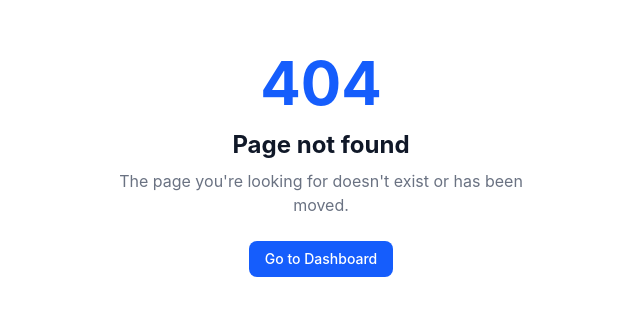
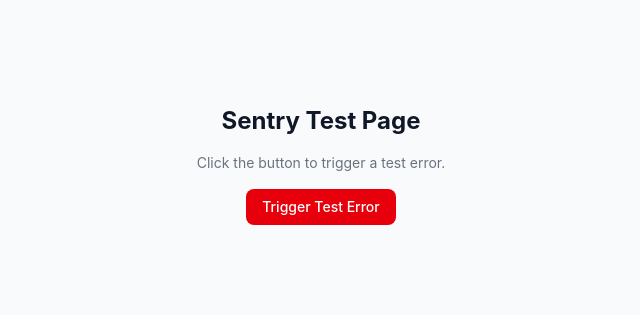
Before and after one commit to soonerninja/volunteerapp, a Next.js app: page /sentry-example-page in a window 1280 px wide. Before the commit this address had no page. Shown: the part 235-550 px from the top of the page, without its empty margins (319-959 px from the left). Built offline with nearby package versions, Linux system fonts and the light colour scheme.

Commit message:
Add /sentry-example-page for Sentry verification
https://claude.ai/code/session_01DYCguV3bK5FoJYHj68zFfX

```diff
--- /dev/null
+++ b/app/sentry-example-page/page.tsx
@@ -0,0 +1,20 @@
+"use client";
+
+export default function SentryExamplePage() {
+  return (
+    <div className="flex min-h-screen items-center justify-center bg-gray-50">
+      <div className="text-center space-y-4">
+        <h1 className="text-2xl font-bold text-gray-900">Sentry Test Page</h1>
+        <p className="text-gray-500 text-sm">Click the button to trigger a test error.</p>
+        <button
+          onClick={() => {
+            throw new Error("Sentry test error from GoodTally");
+          }}
+          className="rounded-lg bg-red-600 px-4 py-2 text-sm font-medium text-white hover:bg-red-700"
+        >
+          Trigger Test Error
+        </button>
+      </div>
+    </div>
+  );
+}
```
